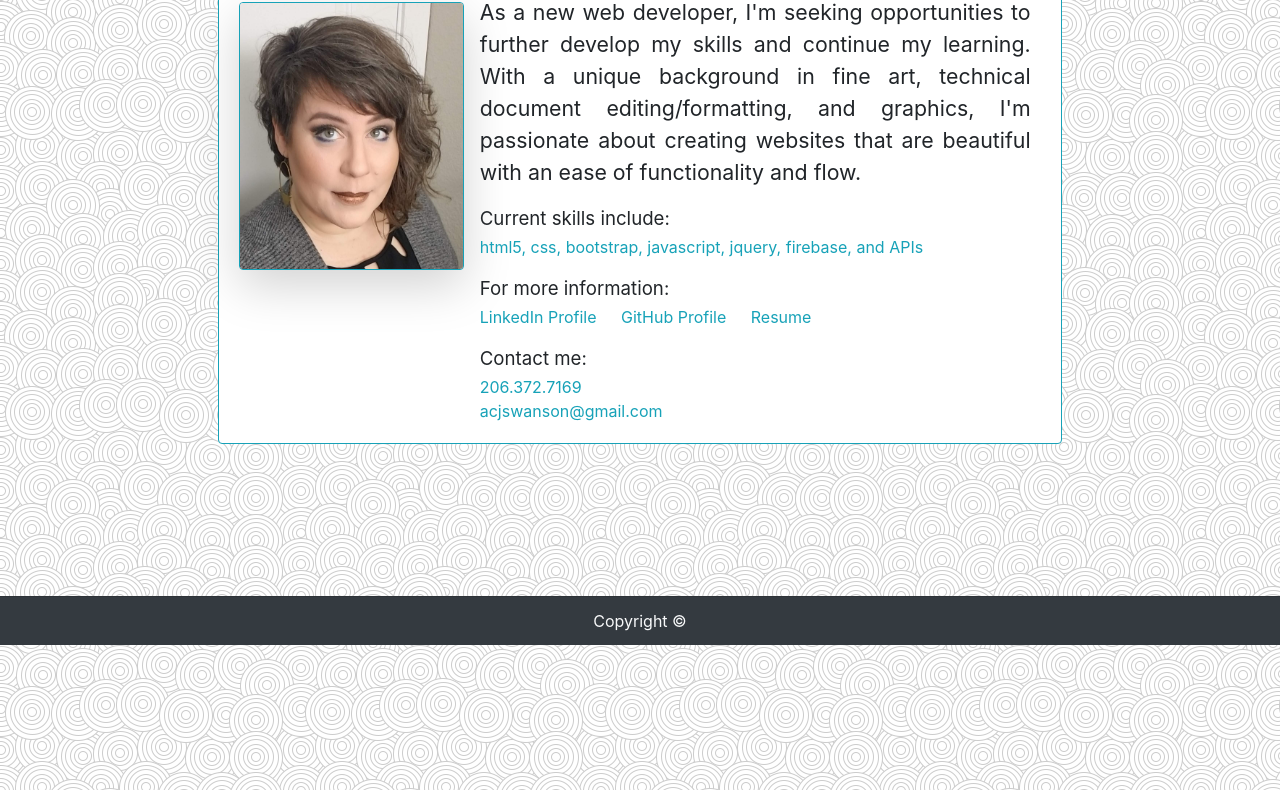
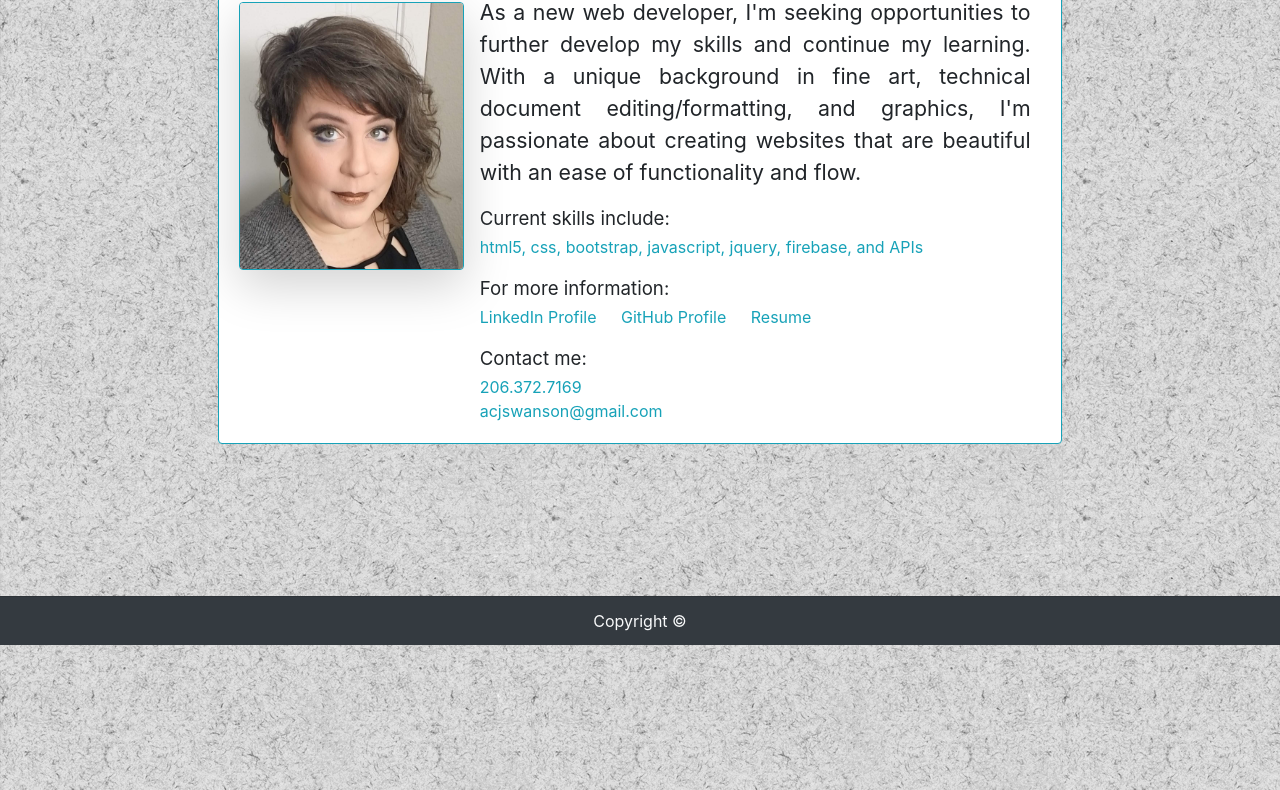
Before and after one commit to MetalJester/AndreaSwansonPortfolio, a plain HTML site: page index.html in a window 1280 px wide. Shown: the part 155-945 px from the top of the page. Drawn offline with nearby package versions, Linux system fonts and the light colour scheme.

Commit message:
updated background style

```diff
--- a/assets/css/style.css
+++ b/assets/css/style.css
@@ -1,7 +1,8 @@
-body {
-    background-image: url("../../assets/Images/swirl_pattern.png");
+.bg {
+    background-image: url("../../assets/Images/black-felt.png");
     background-repeat: repeat-x repeat-y;
     min-height: 2000px;
+
 }
 
 #headshot {
--- a/index.html
+++ b/index.html
@@ -22,7 +22,7 @@
     <title>Andrea Swanson</title>
 </head>
 
-<body>
+<body class="bg">
     <nav class="navbar navbar-expand-lg navbar-light bg-dark">
         <a class="navbar-brand text-light" id="Flag">Andrea Swanson</a>
         <button class="navbar-toggler" type="button" data-toggle="collapse" data-target="#navbarNavAltMarkup"
```
Also changed, not shown: portfolio.html (+1 -1 lines), assets/Images/black-felt.png (added), assets/Images/black-linen.png (added), assets/Images/black-paper.png (added), assets/Images/halftone-yellow.png (added).
